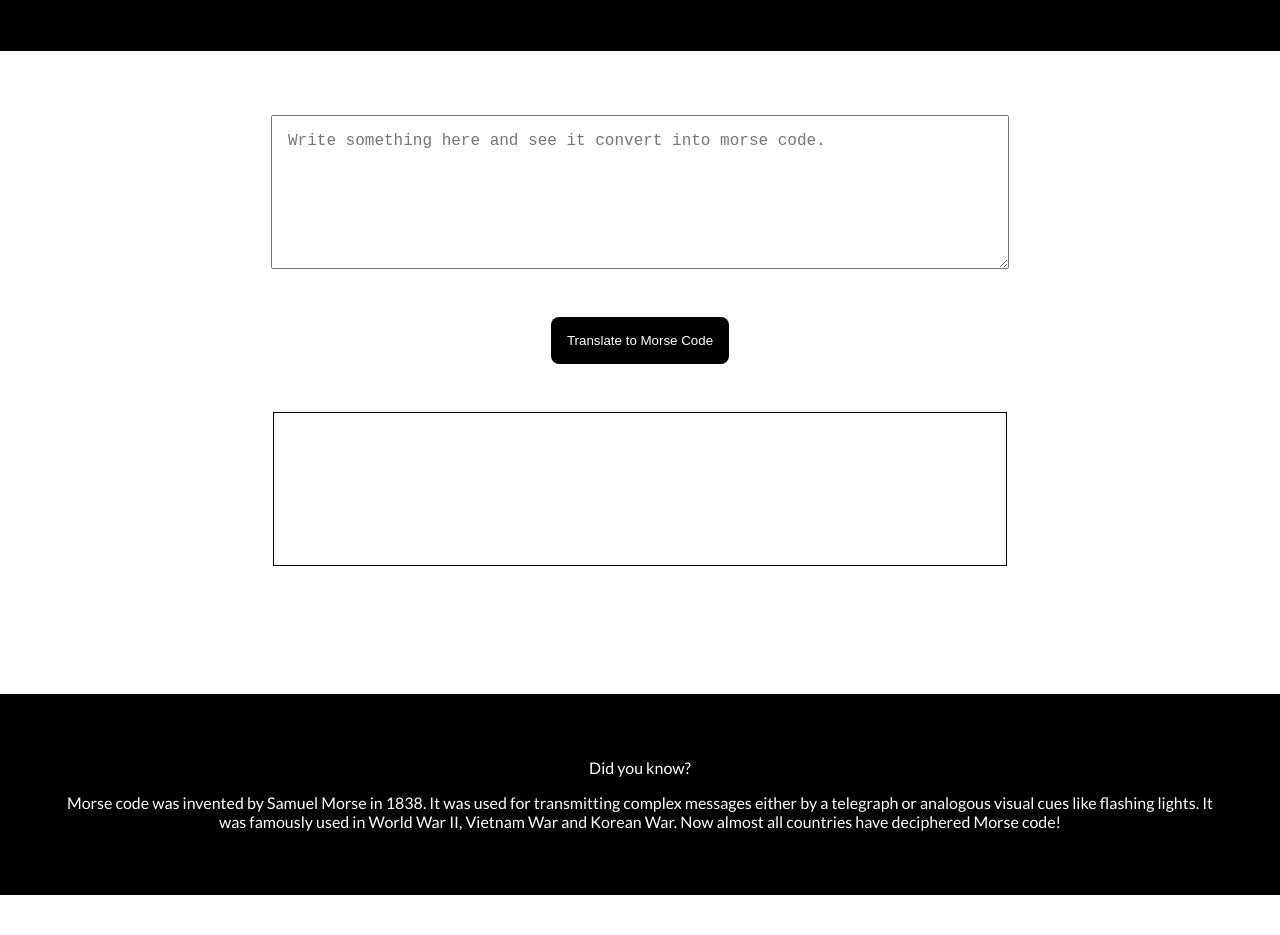
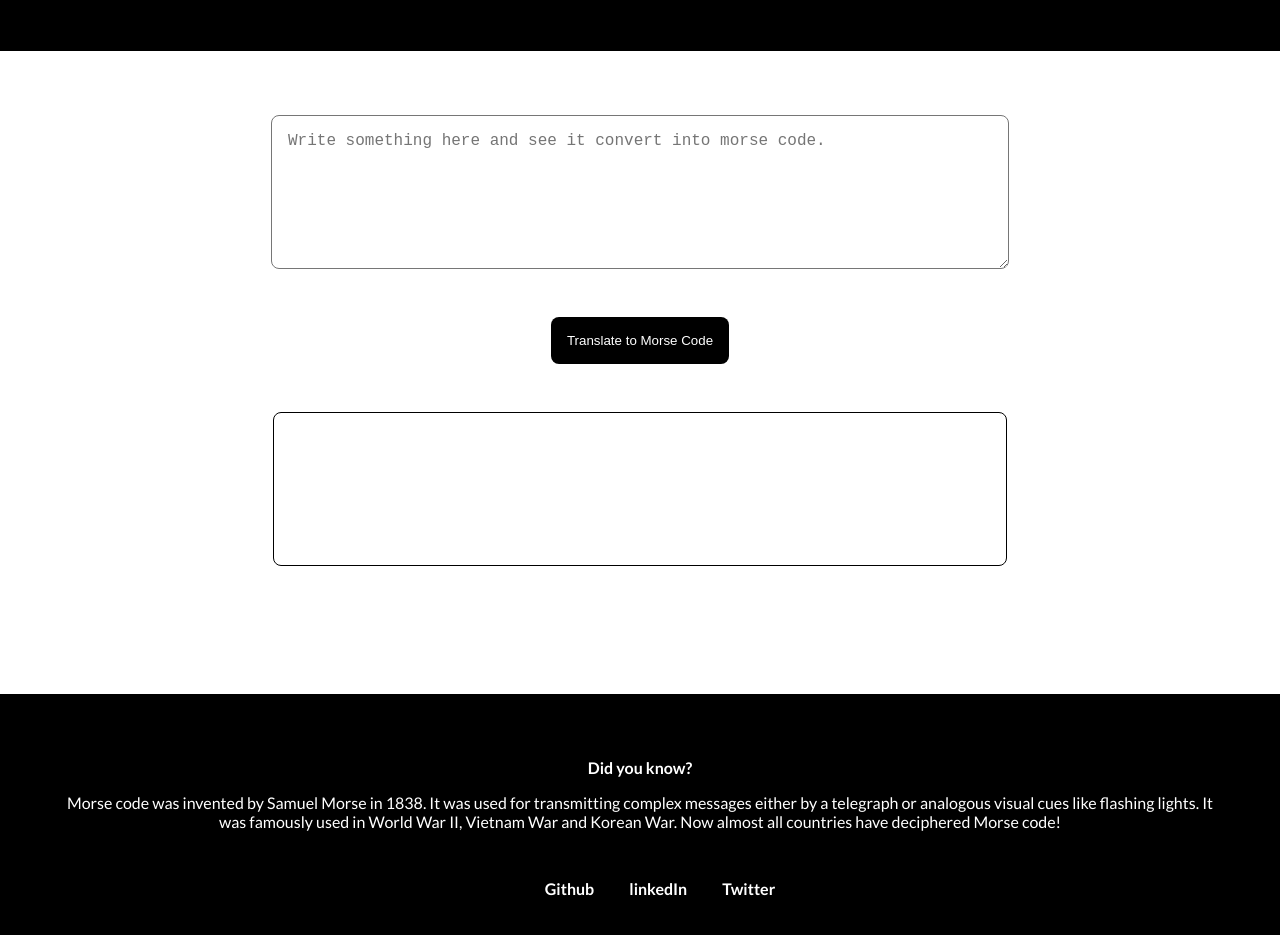
Before and after one commit to amulyaparab/neogcamp-Mark7, a plain HTML site: page index.html in a window 1280 px wide. Shown: the part 95-1030 px from the top of the page. Before the commit the page ends 990 px from the top, so only its background shows below. Drawn offline with Linux system fonts and the light colour scheme.

Commit message:
shifted styles to different file

```diff
--- a/index.html
+++ b/index.html
@@ -5,56 +5,7 @@
     <meta http-equiv="X-UA-Compatible" content="IE=edge" />
     <meta name="viewport" content="width=device-width, initial-scale=1.0" />
     <title>Morse code</title>
-    <style>
-      @import url("https://fonts.googleapis.com/css2?family=Lato:wght@400;700&display=swap");
-      body {
-        margin: 0px;
-        font-family: "Lato", sans-serif;
-      }
-      header {
-        background-color: black;
-        color: white;
-        padding: 2rem;
-        text-align: center;
-      }
-      textarea {
-        display: block;
-        height: 15vh;
-        width: 55%;
-        padding: 1rem;
-        margin: auto;
-        margin-top: 4rem;
-        font-size: 1rem;
-      }
-
-      #btn-translate {
-        padding: 1rem;
-        border-radius: 0.5rem;
-        margin: auto;
-        margin-top: 3rem;
-        margin-bottom: 3rem;
-        display: block;
-        border: 0px;
-        background-color: black;
-        color: white;
-      }
-      #output {
-        display: block;
-        border: 1px solid black;
-        height: 15vh;
-        max-width: 700px;
-        padding: 1rem;
-        margin: auto;
-      }
-
-      footer {
-        background-color: black;
-        padding: 4rem;
-        color: white;
-        text-align: center;
-        margin-top: 8rem;
-      }
-    </style>
+    <link href="styles.css" rel="stylesheet" />
   </head>
   <body>
     <header>
@@ -68,13 +19,26 @@
     <button id="btn-translate">Translate to Morse Code</button>
     <div style="font-size: 2rem" id="output"></div>
     <footer>
-      Did you know?
+      <strong>Did you know?</strong>
       <div style="padding-top: 1rem">
         Morse code was invented by Samuel Morse in 1838. It was used for
         transmitting complex messages either by a telegraph or analogous visual
         cues like flashing lights. It was famously used in World War II, Vietnam
         War and Korean War. Now almost all countries have deciphered Morse code!
       </div>
+      <ul class="list-non-bullet">
+        <li class="list-item-inline">
+          <a class="link" href="https://github.com/amulyaparab">Github</a>
+        </li>
+        <li class="list-item-inline">
+          <a class="link" href="https://www.linkedin.com/in/amulyaparab"
+            >linkedIn</a
+          >
+        </li>
+        <li class="list-item-inline">
+          <a class="link" href="https://twitter.com/AmulyaParab">Twitter</a>
+        </li>
+      </ul>
     </footer>
     <script src="app.js" type="text/javascript"></script>
   </body>
--- /dev/null
+++ b/styles.css
@@ -0,0 +1,67 @@
+@import url("https://fonts.googleapis.com/css2?family=Lato:wght@400;700&display=swap");
+body {
+  margin: 0px;
+  font-family: "Lato", sans-serif;
+}
+header {
+  background-color: black;
+  color: white;
+  padding: 2rem;
+  text-align: center;
+}
+textarea {
+  display: block;
+  height: 15vh;
+  width: 55%;
+  padding: 1rem;
+  margin: auto;
+  margin-top: 4rem;
+  font-size: 1rem;
+  border-radius: 0.5rem;
+}
+
+#btn-translate {
+  padding: 1rem;
+  border-radius: 0.5rem;
+  margin: auto;
+  margin-top: 3rem;
+  margin-bottom: 3rem;
+  display: block;
+  border: 0px;
+  background-color: black;
+  color: white;
+  cursor: pointer;
+}
+#output {
+  display: block;
+  border: 1px solid black;
+  height: 15vh;
+  max-width: 700px;
+  padding: 1rem;
+  margin: auto;
+  border-radius: 0.5rem;
+}
+
+footer {
+  background-color: black;
+  padding: 4rem;
+  color: white;
+  text-align: center;
+  margin-top: 8rem;
+}
+
+.list-non-bullet {
+  list-style: none;
+  padding-top: 2rem;
+}
+
+.list-item-inline {
+  display: inline;
+}
+
+.link {
+  color: white;
+  text-decoration: none;
+  padding: 1rem;
+  font-weight: bold;
+}
```
